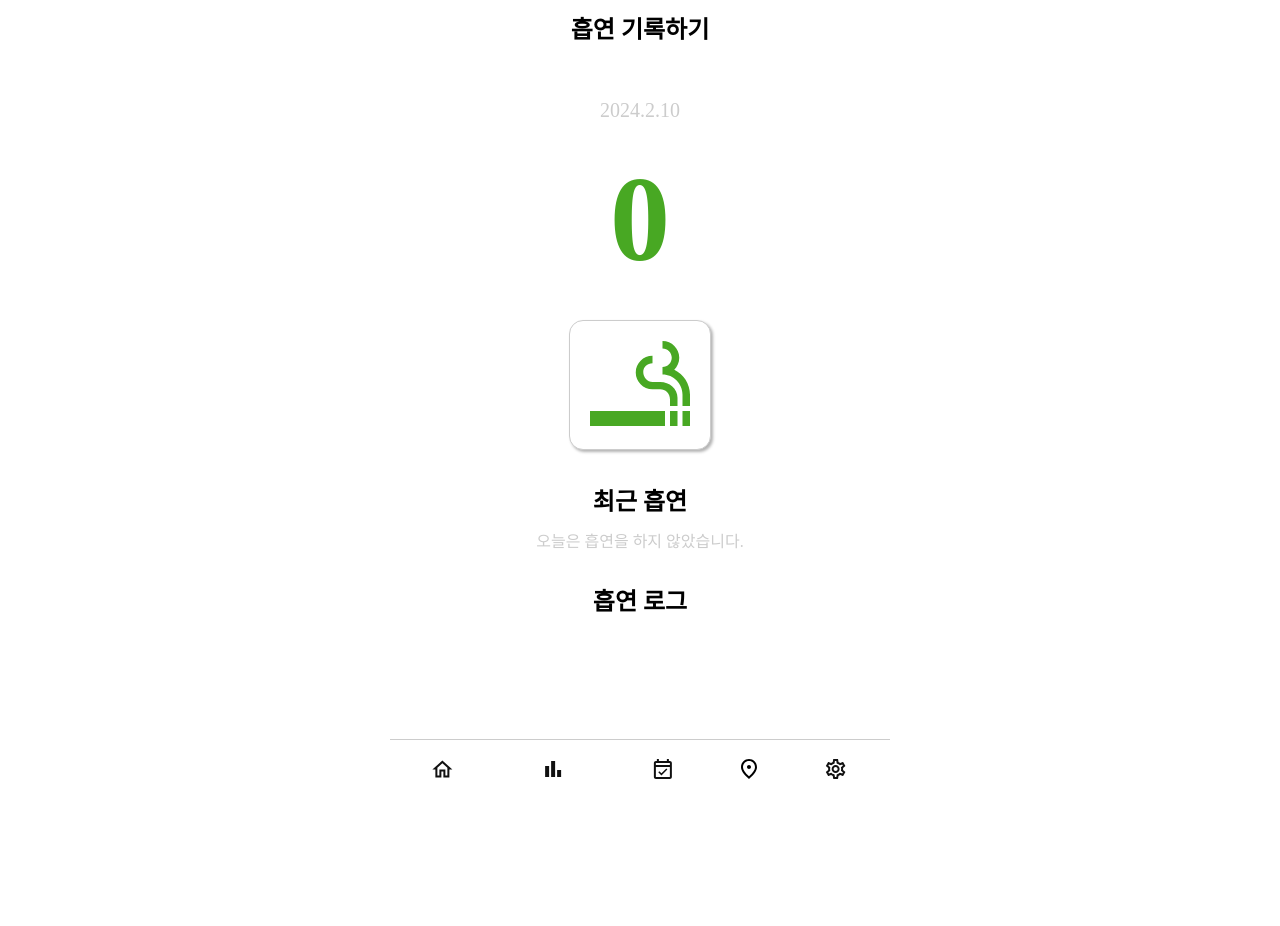
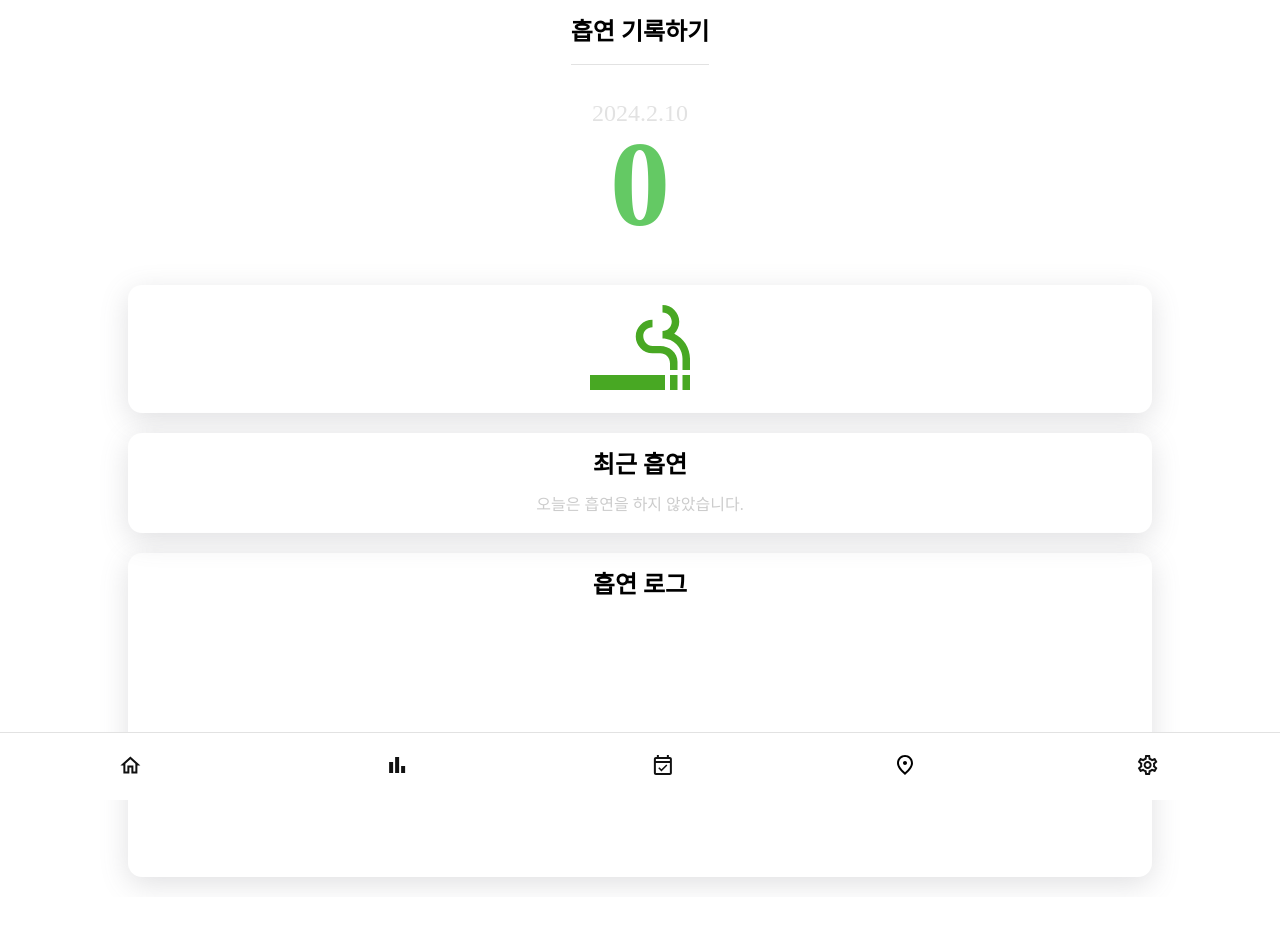
Before and after one commit to moko0428/smokediary, a React (Create React App) app: page / in a window 1280 px wide. Shown: the top 926 px of the page. After the commit the page ends 897 px from the top, so only its background shows below. Built offline with nearby package versions, Linux system fonts and the light colour scheme.

Commit message:
styled component 스타일 적용

```diff
--- a/package.json
+++ b/package.json
@@ -10,6 +10,7 @@
     "react-dom": "^18.2.0",
     "react-router-dom": "^6.22.0",
     "react-scripts": "5.0.1",
+    "styled-components": "^6.1.8",
     "web-vitals": "^2.1.4"
   },
   "scripts": {
--- a/src/components/Header.js
+++ b/src/components/Header.js
@@ -1,8 +1,24 @@
+import styled from "styled-components";
+
+const MyHeader = styled.div`
+  display: flex;
+  align-items: center;
+  padding-top: 20px;
+  padding-bottom: 20px;
+  margin-bottom: 36px;
+  border-bottom: 1px solid #e2e2e2;
+  justify-content: center;
+`;
+
+const Text = styled.h2`
+  font-size: 24px;
+  font-weight: bold;
+`;
 const Header = ({ title }) => {
   return (
-    <div className="Header">
-      <h2>{title}</h2>
-    </div>
+    <MyHeader>
+      <Text>{title}</Text>
+    </MyHeader>
   );
 };
 export default Header;
--- a/src/components/Nav.js
+++ b/src/components/Nav.js
@@ -1,9 +1,25 @@
-import { Link } from "react-router-dom";
+import { Link, useSearchParams } from "react-router-dom";
+import styled from "styled-components";
+
+const MyNav = styled.div`
+  display: flex;
+  justify-content: space-around;
+  border-top: 1px solid #e2e2e2;
+  position: fixed;
+  bottom: 0;
+  width: 100%;
+  align-items: center;
+  background-color: white;
+`;
+
+const Item = styled.div`
+  padding: 12px 14px;
+`;
 
 const Nav = () => {
   return (
-    <div className="Nav">
-      <div className="Nav-home">
+    <MyNav>
+      <Item className="Nav-home">
         <Link to={"/"}>
           <svg
             width="69"
@@ -18,8 +34,8 @@ const Nav = () => {
             />
           </svg>
         </Link>
-      </div>
-      <div className="Nav-report">
+      </Item>
+      <Item className="Nav-report">
         <Link to={"/report"}>
           <svg
             width="72"
@@ -33,8 +49,8 @@ const Nav = () => {
             <path d="M38.125 10H34.125V26H38.125V10Z" fill="#111111" />
           </svg>
         </Link>
-      </div>
-      <div className="Nav-diary">
+      </Item>
+      <Item className="Nav-diary">
         <Link to={"/diary"}>
           <svg
             width="72"
@@ -49,8 +65,8 @@ const Nav = () => {
             />
           </svg>
         </Link>
-      </div>
-      <div className="Nav-place">
+      </Item>
+      <Item className="Nav-place">
         <Link to={"/place"}>
           <svg
             width="24"
@@ -65,8 +81,8 @@ const Nav = () => {
             />
           </svg>
         </Link>
-      </div>
-      <div className="Nav-settings">
+      </Item>
+      <Item className="Nav-settings">
         <Link to={"/settings"}>
           <svg
             width="71"
@@ -81,8 +97,8 @@ const Nav = () => {
             />
           </svg>
         </Link>
-      </div>
-    </div>
+      </Item>
+    </MyNav>
   );
 };
 
--- a/src/components/SmokeList.js
+++ b/src/components/SmokeList.js
@@ -1,31 +1,79 @@
-// 기능
-// - Home에서 카운트된 기록 랜더링 ✅
-// 오늘 기준 몇번 흡연 인지 기록 ✅
-// 최근 흡연 기록 ✅
-// 오늘 흡연 로그 리스트 형태로 랜더링 ❌
+import styled from "styled-components";
+import SmokeLog from "./SmokeLog";
 
-import SmokeLog from "./SmokeLog";
+const Wrap = styled.div`
+  width: 80%;
+`;
+const Container = styled.div`
+  width: 100%;
+  display: flex;
+  flex-direction: column;
+  align-items: center;
+  text-align: center;
+`;
+const List = styled.div`
+  width: 100%;
+  box-shadow: rgba(100, 100, 111, 0.2) 0px 7px 29px 0px;
+  padding-top: 20px;
+  padding-bottom: 20px;
+  margin-bottom: 20px;
+  border-radius: 14px;
+`;
+const Last = styled.div`
+  box-shadow: rgba(100, 100, 111, 0.2) 0px 7px 29px 0px;
+  width: 80%;
+  margin-bottom: 20px;
+  padding-top: 20px;
+  padding-bottom: 20px;
+  background-color: white;
+  border-radius: 14px;
+`;
+
+const Log = styled.div`
+  width: 100%;
+  overflow-y: scroll;
+  -ms-overflow-style: none; /* IE and Edge */
+  scrollbar-width: none; /* Firefox */
+  display: flex;
+  flex-direction: column;
+  align-items: center;
+  height: 200px;
+  padding-top: 20px;
+  padding-bottom: 20px;
+`;
+
+const Title = styled.h2`
+  font-size: 24px;
+  font-weight: bold;
+  margin-bottom: 20px;
+`;
+
+export const Span = styled.span`
+  color: #ccc;
+`;
 
 const SmokeList = ({ smokeList, onDelete }) => {
   return (
-    <div className="SmokeList">
-      <div className="SmokeList-last">
-        <h2>최근 흡연</h2>
-        <span>
+    <Container>
+      <Last>
+        <Title>최근 흡연</Title>
+        <Span>
           {smokeList < 1
             ? "오늘은 흡연을 하지 않았습니다."
             : new Date(smokeList[0].created_date).toLocaleString()}
-        </span>
-      </div>
-      <div className="SmokeList-Log">
-        <h2>흡연 로그</h2>
-        <div className="SmokeList-Log_list">
-          {smokeList.map((item) => (
-            <SmokeLog key={item.id} {...item} onDelete={onDelete} />
-          ))}
-        </div>
-      </div>
-    </div>
+        </Span>
+      </Last>
+      <Wrap>
+        <List>
+          <Title>흡연 로그</Title>
+          <Log>
+            {smokeList.map((item) => (
+              <SmokeLog key={item.id} {...item} onDelete={onDelete} />
+            ))}
+          </Log>
+        </List>
+      </Wrap>
+    </Container>
   );
 };
 SmokeList.defaultProps = {
--- a/src/components/SmokeLog.js
+++ b/src/components/SmokeLog.js
@@ -1,8 +1,29 @@
+import styled from "styled-components";
+import { Span } from "./SmokeList";
+
+const Item = styled.div`
+  width: 80%;
+  border-bottom: 1px solid #e2e2e2;
+  padding: 10px;
+  display: flex;
+  justify-content: space-around;
+  align-items: center;
+`;
+const Button = styled.button`
+  border: none;
+  border-radius: 4px;
+  padding: 10px;
+  cursor: pointer;
+  &:hover {
+    background-color: #ddd;
+  }
+`;
+
 const SmokeLog = ({ created_date, onDelete, id }) => {
   return (
-    <div className="SmokeItem">
-      <span>{new Date(created_date).toLocaleString()}</span>
-      <button
+    <Item>
+      <Span>{new Date(created_date).toLocaleString()}</Span>
+      <Button
         onClick={() => {
           console.log(id);
           if (window.confirm(`${id}번째 로그를 정말 삭제하시겠습니까?`)) {
@@ -11,8 +32,8 @@ const SmokeLog = ({ created_date, onDelete, id }) => {
         }}
       >
         삭제하기
-      </button>
-    </div>
+      </Button>
+    </Item>
   );
 };
 
--- a/src/routes/Home.js
+++ b/src/routes/Home.js
@@ -1,10 +1,43 @@
 import { useEffect, useRef, useState } from "react";
 import SmokeList from "../components/SmokeList";
 import Header from "../components/Header";
+import styled from "styled-components";
 
+const Container = styled.div`
+  display: flex;
+  flex-direction: column;
+  align-items: center;
+  width: 100%;
+`;
+
+const CurrentDate = styled.div`
+  font-size: 20px;
+  color: #e2e2e2;
+`;
+
+const Display = styled.div`
+  color: #64c964;
+  font-size: 120px;
+  font-weight: bold;
+  margin-bottom: 40px;
+`;
+
+const CountButton = styled.button`
+  width: 80%;
+  padding: 20px;
+  border: none;
+  border-radius: 14px;
+  box-shadow: rgba(100, 100, 111, 0.2) 0px 7px 29px 0px;
+  cursor: pointer;
+  background-color: white;
+  margin-bottom: 20px;
+`;
+const Diary = styled.h2`
+  font-size: 24px;
+`;
 const Home = () => {
   const [data, setData] = useState([]);
-  const [isDate, setIsDate] = useState(new Date().getMinutes());
+
   const dataId = useRef(0);
 
   const date = new Date();
@@ -28,18 +61,18 @@ const Home = () => {
   };
 
   return (
-    <div className="Home">
+    <Container>
       <Header title={"흡연 기록하기"} />
-      <div className="Home-date">
-        <h2>{`${date.getFullYear()}.${
+      <CurrentDate>
+        <Diary>{`${date.getFullYear()}.${
           date.getMonth() + 1
-        }.${date.getDate()}`}</h2>
-      </div>
-      <div className="Home-count">
+        }.${date.getDate()}`}</Diary>
+      </CurrentDate>
+      <Display>
         <span>{count}</span>
-      </div>
-      <div className="Home-button">
-        <button onClick={Counter}>
+      </Display>
+
+      <CountButton onClick={Counter}>
         <svg
           width="100"
           height="85"
@@ -52,10 +85,10 @@ const Home = () => {
             fill="#48A823"
           />
         </svg>
-        </button>
-      </div>
+      </CountButton>
+
       <SmokeList smokeList={data} onDelete={onDelete} />
-    </div>
+    </Container>
   );
 };
 export default Home;
--- a/src/routes/Settings.js
+++ b/src/routes/Settings.js
@@ -1,5 +1,43 @@
 import { useRef, useState } from "react";
 import Header from "../components/Header";
+import styled from "styled-components";
+
+const Container = styled.div`
+  display: flex;
+  flex-direction: column;
+  text-align: center;
+  justify-content: center;
+  padding: 20px;
+`;
+
+const Input = styled.input`
+  margin-bottom: 20px;
+  width: 300px;
+  border-radius: 14px;
+  padding: 20px;
+  border: none;
+  box-shadow: rgba(100, 100, 111, 0.2) 0px 7px 29px 0px;
+
+  &::placeholder {
+    color: #e2e2e2;
+  }
+  &:focus {
+    outline: none;
+  }
+`;
+
+const Button = styled.button`
+  width: 340px;
+  padding: 20px;
+  cursor: pointer;
+  box-shadow: rgba(100, 100, 111, 0.2) 0px 7px 29px 0px;
+  border: none;
+  border-radius: 14px;
+
+  &:hover {
+    background-color: #dddddd;
+  }
+`;
 
 const Settings = () => {
   const cigaretteInput = useRef();
@@ -30,10 +68,10 @@ const Settings = () => {
     alert("저장 성공");
   };
   return (
-    <div className="Settings">
+    <Container>
       <Header title={"흡연 설정"} />
       <div>
-        <input
+        <Input
           name="cigarette"
           ref={cigaretteInput}
           value={state.cigarette}
@@ -42,7 +80,7 @@ const Settings = () => {
         />
       </div>
       <div>
-        <input
+        <Input
           name="price"
           ref={priceInput}
           value={state.price}
@@ -52,9 +90,9 @@ const Settings = () => {
         />
       </div>
       <div>
-        <button onClick={onSubmit}>저장</button>
+        <Button onClick={onSubmit}>저장</Button>
       </div>
-    </div>
+    </Container>
   );
 };
 export default Settings;
--- a/src/styles/App.css
+++ b/src/styles/App.css
@@ -6,8 +6,8 @@
   --text-small: 16px;
   --text-large: 20px;
   --text-big: 24px;
-  --shadow: 2px 2px 3px rgba(0, 0, 0, 0.3);
-  --color-green-1: #48a823;
+  --shadow: rgba(100, 100, 111, 0.2) 0px 7px 29px 0px;
+  --color-green-1: #64c964;
   --text-color: #dddddd;
 }
 
@@ -16,46 +16,7 @@
   flex-direction: column;
   align-items: center;
 }
-.Header {
-  display: flex;
-  justify-content: center;
-  align-items: center;
-  width: 100%;
-  height: 60px;
-  font-size: var(--text-big);
-  font-weight: bold;
-  margin-bottom: 36px;
-}
-.Nav {
-  display: flex;
-  justify-content: space-around;
-  border-top: var(--border);
-  font-size: var(--text-small);
-  color: var(--text-color);
-  position: fixed;
-  bottom: 0;
-  width: 500px;
-  height: 60px;
-  align-items: center;
-  background-color: white;
-}
-.Nav div {
-  padding: 12px 14px;
-}
 
-.Settings {
-  text-align: center;
-  padding: 20px;
-}
-
-.Settings input {
-  margin-bottom: 20px;
-  width: 300px;
-  padding: 10px;
-  border-radius: var(--border-radius);
-  padding: 20px;
-  box-shadow: var(--shadow);
-}
 .Settings input::placeholder {
   color: var(--text-color);
 }
@@ -103,79 +64,10 @@
   margin-bottom: 10px;
 }
 
-.Home {
-  display: flex;
-  flex-direction: column;
-  align-items: center;
-  width: 100%;
-}
 .Home div {
   margin-bottom: 40px;
 }
 
-.Home-date h2 {
-  font-size: var(--text-large);
-  color: #cccccc;
-}
-
-.Home-count span {
-  color: var(--color-green-1);
-  font-weight: bold;
-  font-size: 120px;
-}
-
-.Home-button button {
-  padding: 20px;
-  border: var(--border);
-  border-radius: var(--border-radius);
-  box-shadow: var(--shadow);
-  background-color: white;
-  cursor: pointer;
-}
 .Home-button button:active {
   background-color: #dddddd;
 }
-
-.SmokeList {
-  width: 100%;
-  display: flex;
-  flex-direction: column;
-  align-items: center;
-  text-align: center;
-}
-
-.SmokeList h2 {
-  font-size: var(--text-big);
-  font-weight: bold;
-  margin-bottom: 20px;
-}
-
-.SmokeList span {
-  color: #cccccc;
-}
-.SmokeList-Log {
-  width: 80%;
-}
-
-.SmokeList-Log_list {
-  width: 100%;
-  overflow-y: scroll;
-  height: 200px;
-  -ms-overflow-style: none; /* IE and Edge */
-  scrollbar-width: none; /* Firefox */
-  display: flex;
-  flex-direction: column;
-  align-items: center;
-}
-
-.SmokeList-Log_list::-webkit-scrollbar {
-  display: none;
-}
-
-.SmokeItem {
-  width: 80%;
-  border-bottom: var(--border);
-  padding: 10px;
-  display: flex;
-  justify-content: space-around;
-}
```
Also changed, not shown: src/routes/Report.js (+3 -29 lines), 1 other file (tests, documents, lock files or other folders). Lines whose indentation alone changed are shown as unchanged.
